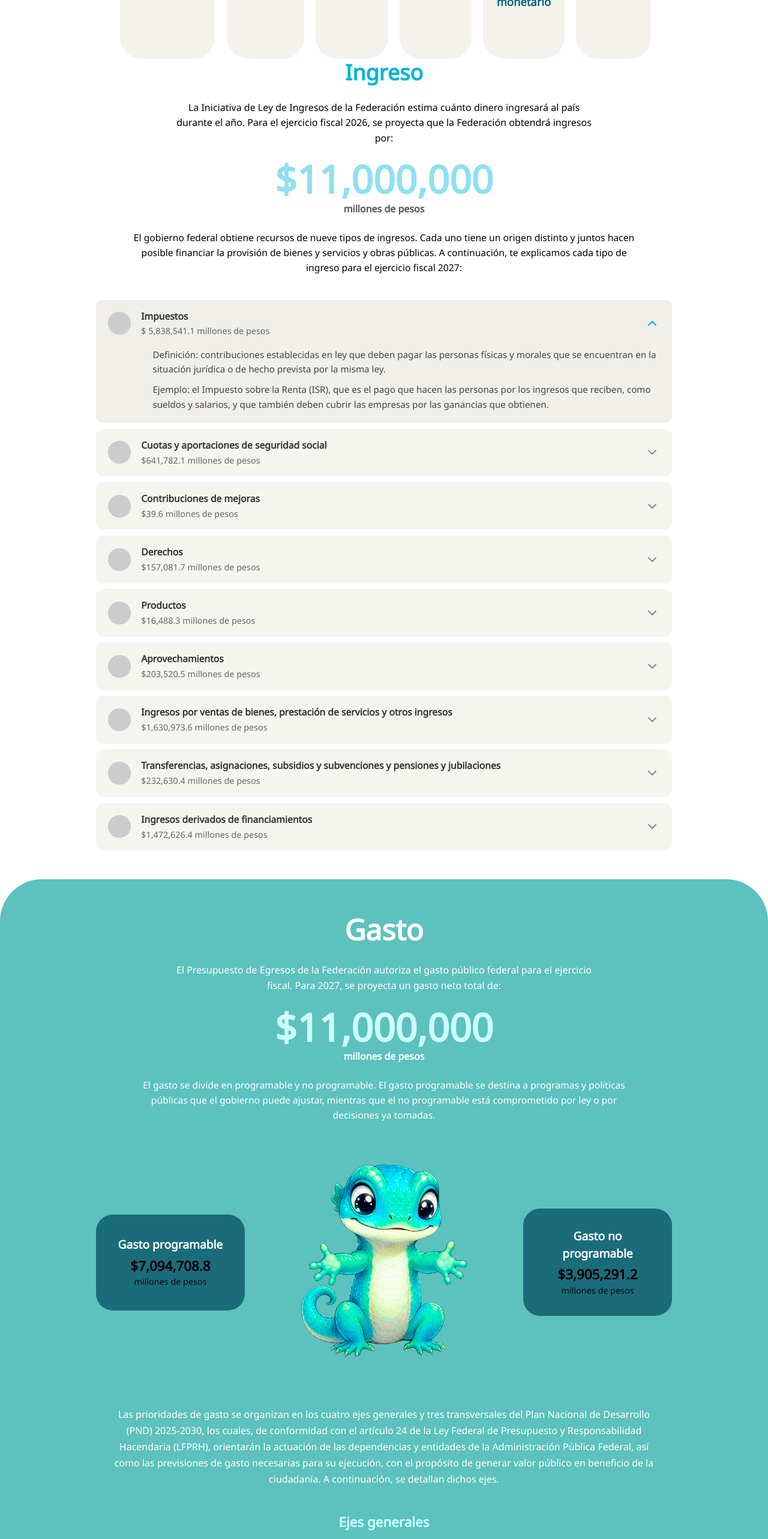
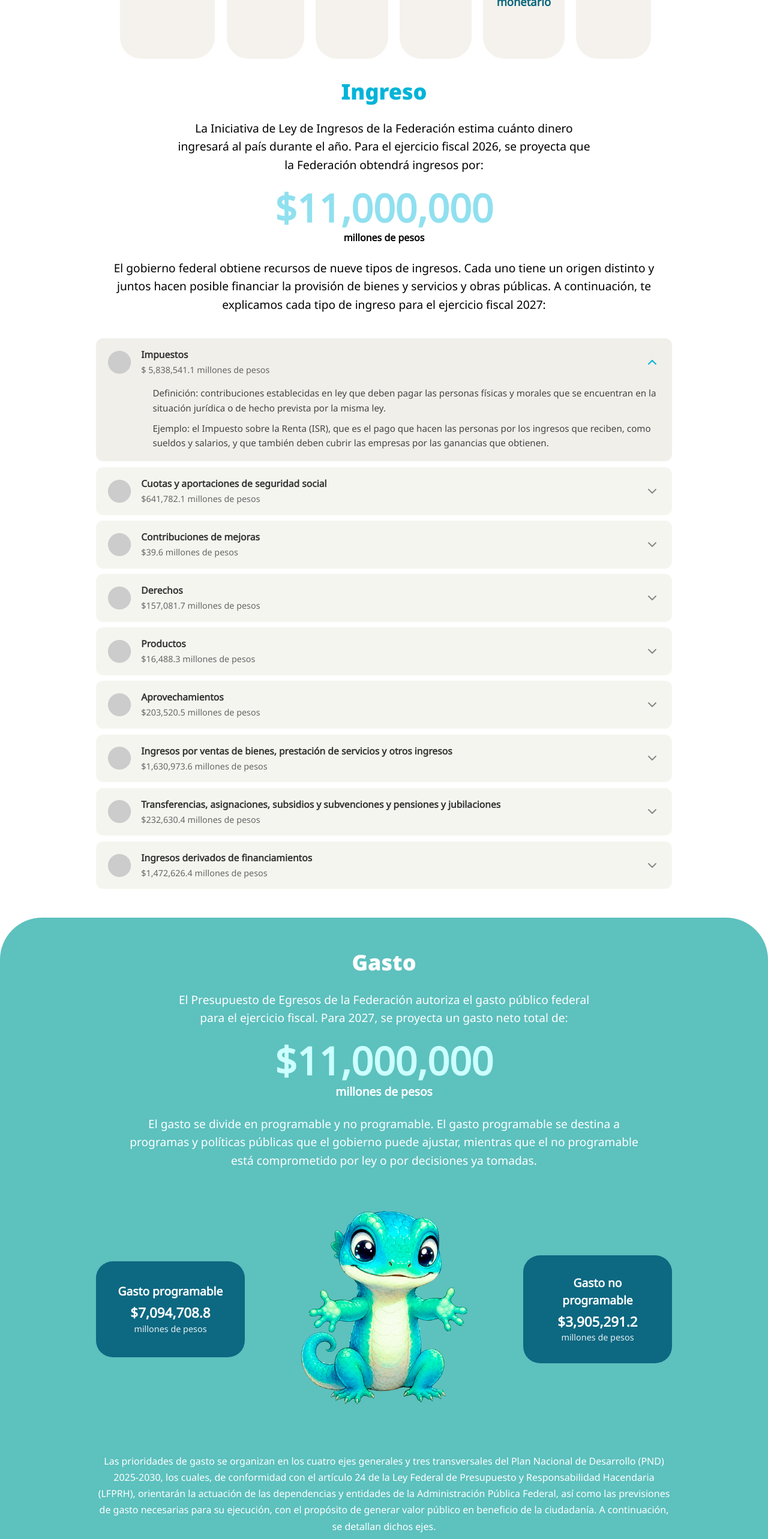
Before and after one commit to santiagogomez06102000/PPEF_2027, a Vue app: page /#inicio in a window 1280 px wide. Shown: the part 2620-5186 px from the top of the page at 60% size. Built offline with nearby package versions, Linux system fonts and the light colour scheme.

Commit message:
correccion textos gráficos

```diff
--- a/src/components/secciones/Gasto.vue
+++ b/src/components/secciones/Gasto.vue
@@ -88,17 +88,14 @@ function abrirModal(data) {
 /* ── Título principal ── */
 .titulo {
     text-align: center;
-    font-size: clamp(2.2rem, 5vw, 3rem);
-    font-weight: 800;
     color: #ffffff;
     margin-bottom: 1.2rem;
-    font-family: 'Noto Sans', sans-serif;
+    font-family: 'Noto Sans Black', sans-serif;
 }
 
 /* ── Intro ── */
 .intro {
     text-align: center;
-    font-size: 1rem;
     line-height: 1.6;
     max-width: 700px;
     margin: 0 auto 1.5rem;
@@ -124,7 +121,6 @@ function abrirModal(data) {
 }
 
 .unidad {
-    font-size: 1rem;
     font-weight: 600;
     color: #ffffff;
     margin: 0.3rem 0 0;
@@ -133,7 +129,6 @@ function abrirModal(data) {
 /* ── Descripción ── */
 .descripcion {
     text-align: center;
-    font-size: 0.98rem;
     line-height: 1.6;
     max-width: 850px;
     margin: 0 auto 2.5rem;
@@ -153,7 +148,7 @@ function abrirModal(data) {
 }
 
 .caja-gasto {
-    background-color: #1b6c7a;
+    background-color: rgb(13, 104, 129);
     border-radius: 28px;
     padding: 2rem 1.5rem;
     text-align: center;
@@ -179,6 +174,7 @@ function abrirModal(data) {
     font-weight: 700;
     margin: 0;
     line-height: 1.2;
+    color: #ffffff;
 }
 
 .caja-unidad {
@@ -186,6 +182,7 @@ function abrirModal(data) {
     font-weight: 500;
     margin: 0.1rem 0 0 0;
     opacity: 0.9;
+    color: #ffffff;
 }
 
 .mascota-wrapper {
@@ -202,14 +199,12 @@ function abrirModal(data) {
     text-align: center;
     font-size: 1rem;
     line-height: 1.7;
-    max-width: 900px;
     margin: 0 auto 2.5rem;
     color: #ffffff;
 }
 
 .subtitulo-ejes {
     text-align: center;
-    font-size: 1.4rem;
     font-weight: 700;
     color: #ccffff;
     margin: 0 0 1.2rem 0;
--- a/src/components/secciones/Ingreso.vue
+++ b/src/components/secciones/Ingreso.vue
@@ -67,17 +67,15 @@ const toggle = (idx) => {
 /* ── Título ── */
 .titulo {
   text-align: center;
-  font-weight: 800;
   color: #00b4d8;
-  margin-top: 10rem;
+  margin-top: 12rem;
   margin-bottom: 1.2rem;
-  font-family: 'Noto Sans', sans-serif;
+  font-family: 'Noto Sans Black', sans-serif;
 }
 
 /* ── Intro ── */
 .intro {
   text-align: center;
-  font-size: 1rem;
   line-height: 1.6;
   max-width: 700px;
   margin: 0 auto 1.5rem;
@@ -104,7 +102,7 @@ const toggle = (idx) => {
 .unidad {
   font-size: 1rem;
   font-weight: 600;
-  color: #555;
+  color: #000000;
   margin: 0.3rem 0 0;
   align-items: center;
   display: flex;
@@ -114,9 +112,7 @@ const toggle = (idx) => {
 /* ── Descripción ── */
 .descripcion {
   text-align: center;
-  font-size: 0.98rem;
   line-height: 1.6;
-  max-width: 850px;
   margin: 0 auto 2.5rem;
 }
 
```
